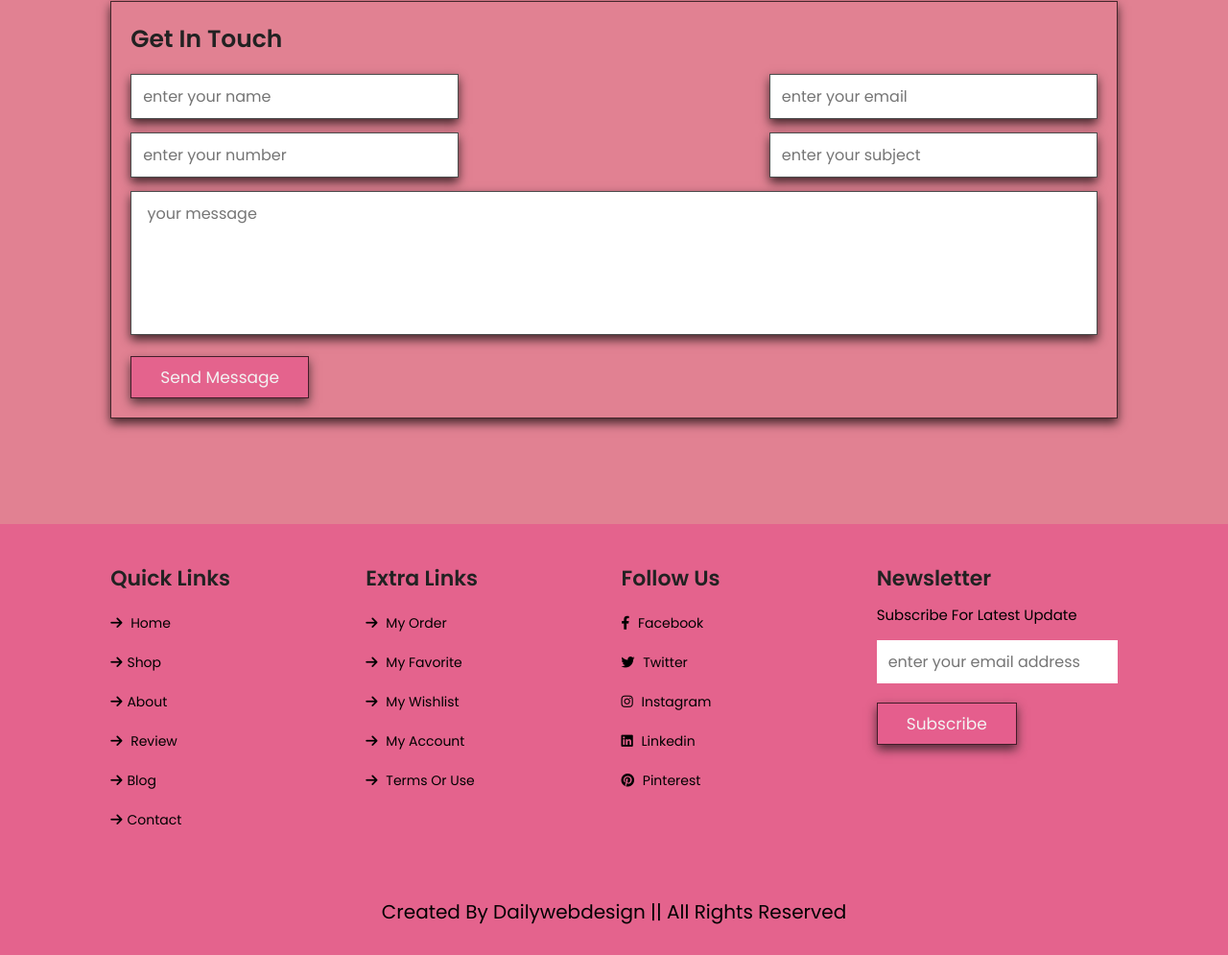
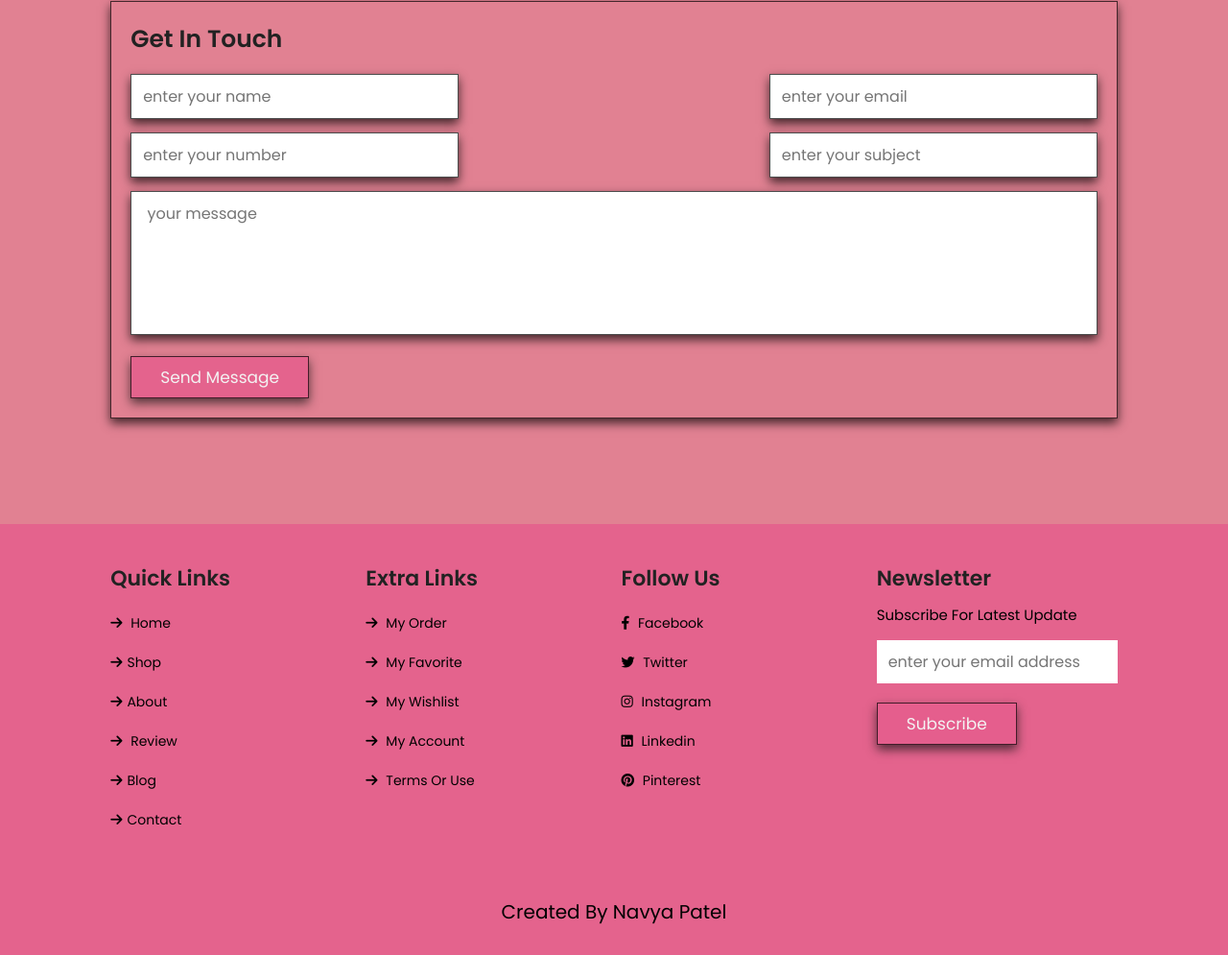
Before and after one commit to navya3396/GoldenBakes.github.io, a plain HTML site: page index.html in a window 1280 px wide. Shown: the part 7097-8092 px from the top of the page at 96% size. Drawn offline with Linux system fonts and the light colour scheme.

Commit message:
Update index.html

```diff
--- a/index.html
+++ b/index.html
@@ -751,7 +751,7 @@
     </div>
 </section>
 
-<section class="credit">created by Dailywebdesign || all rights reserved</section>
+<section class="credit">created by Navya Patel</section>
 
 
 
```
